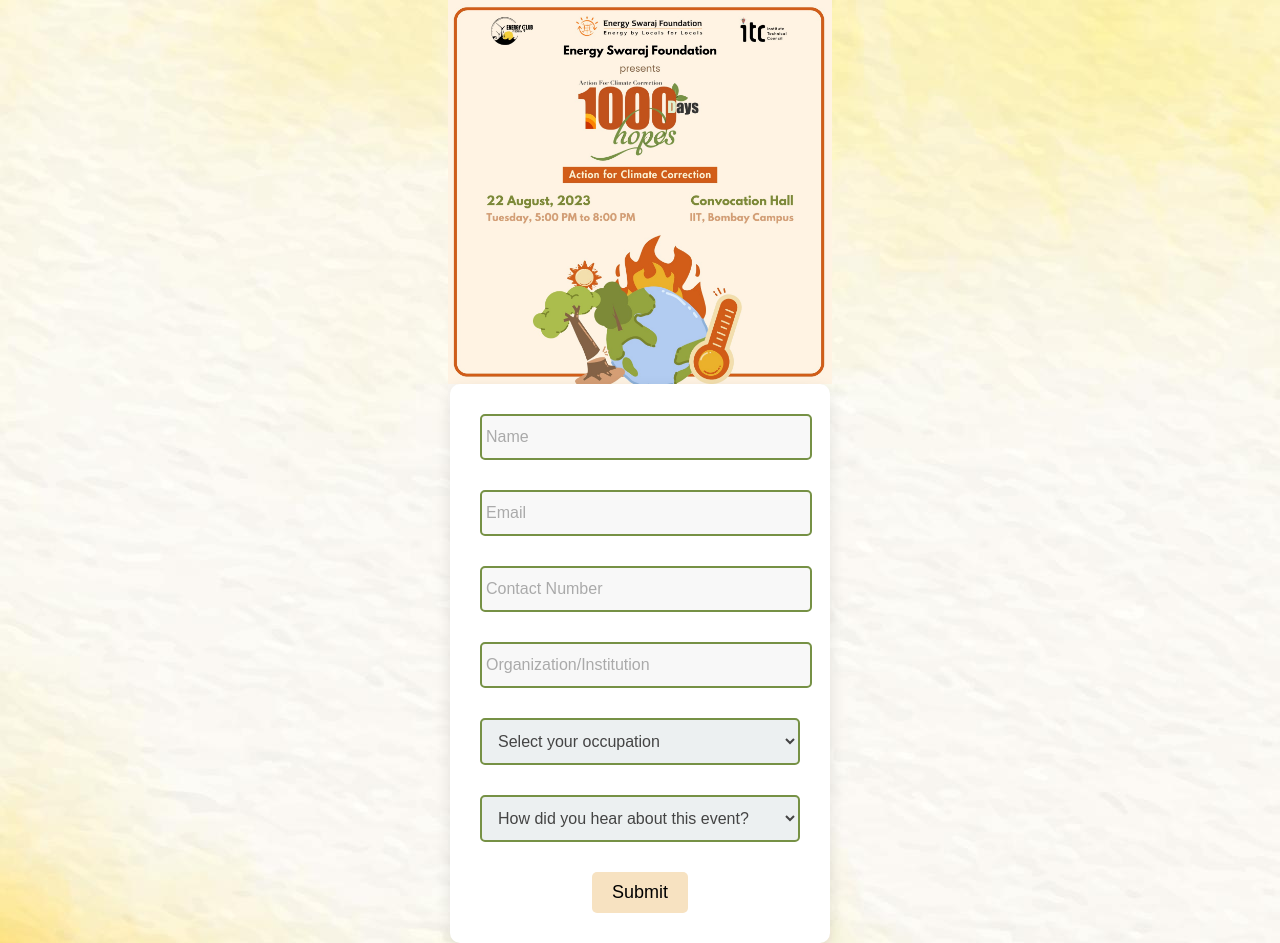
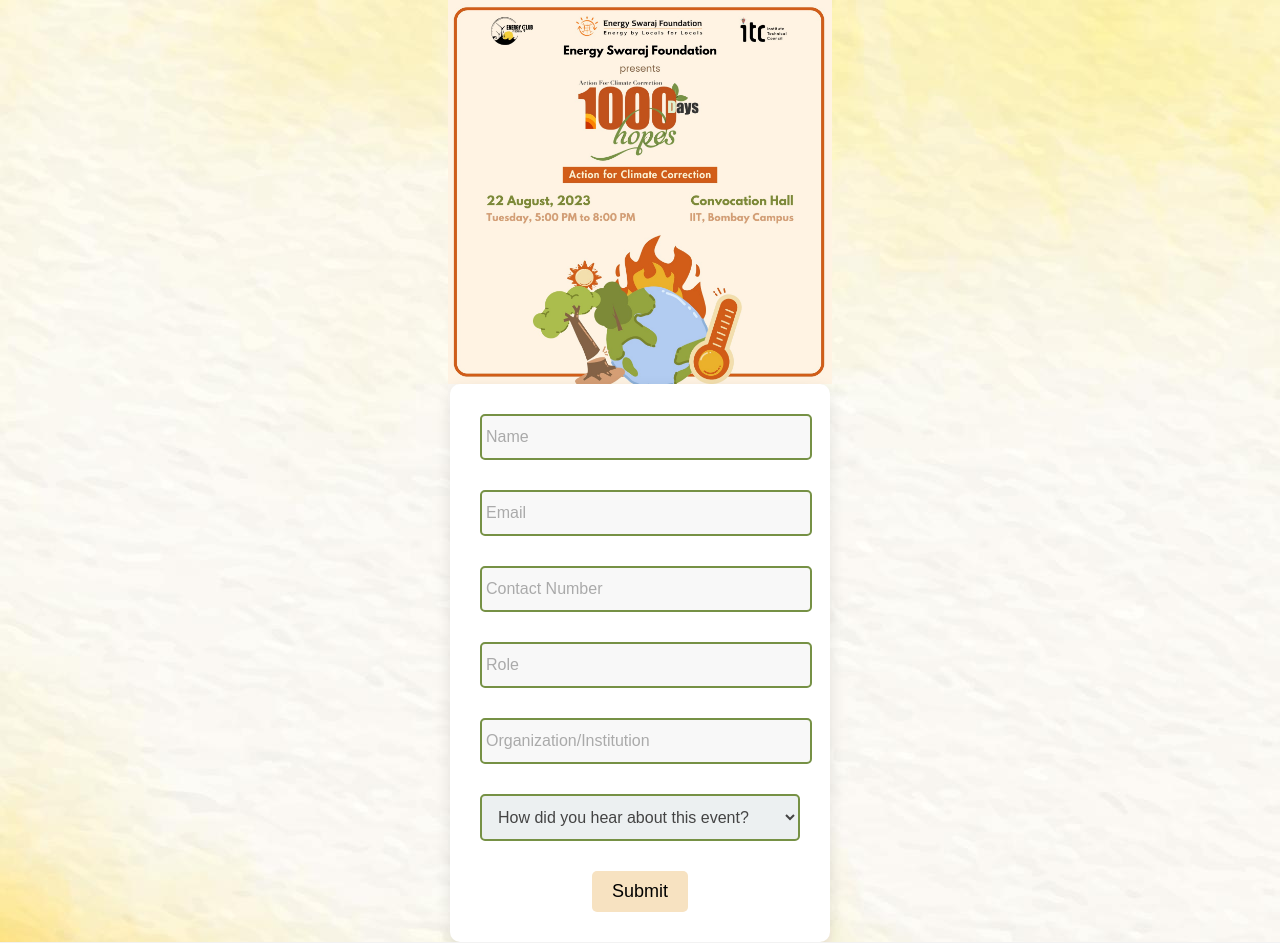
Before and after one commit to ITC-WEB-TEAM-23-24/energy-regform, a plain HTML site: page index.html in a window 1280 px wide. Drawn offline with Linux system fonts and the light colour scheme.

Commit message:
Input field of role added

```diff
--- a/index.html
+++ b/index.html
@@ -173,13 +173,14 @@
         placeholder="Contact Number"
         required
       />
+      <input name="Role" type="text" placeholder="Role" required />
       <input name="Organization/Institution" type="text" placeholder="Organization/Institution" required />
-      <select name="Occupation" id="occupation" required>
+      <!-- <select name="Occupation" id="occupation" required>
         <option value="" disabled selected>Select your occupation</option>
         <option value="Professor">Professor</option>
         <option value="Student">Student</option>
         <option value="Other">Other</option>
-      </select>
+      </select> -->
       <select name="How did you hear about this event?" id="occupation" required>
         <option value="" disabled selected>How did you hear about this event?</option>
         <option value="Professor">Social Media</option>
```
